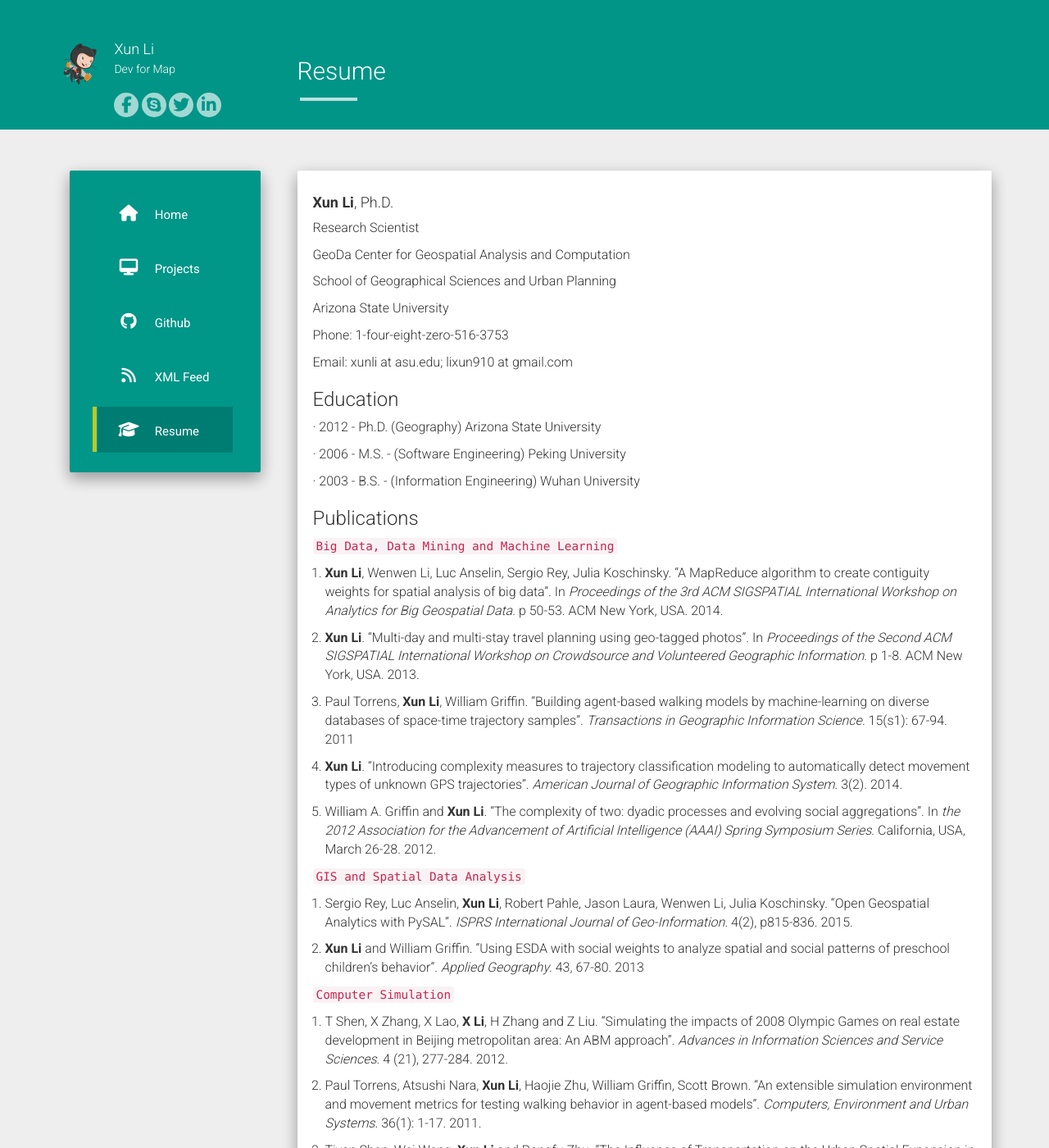
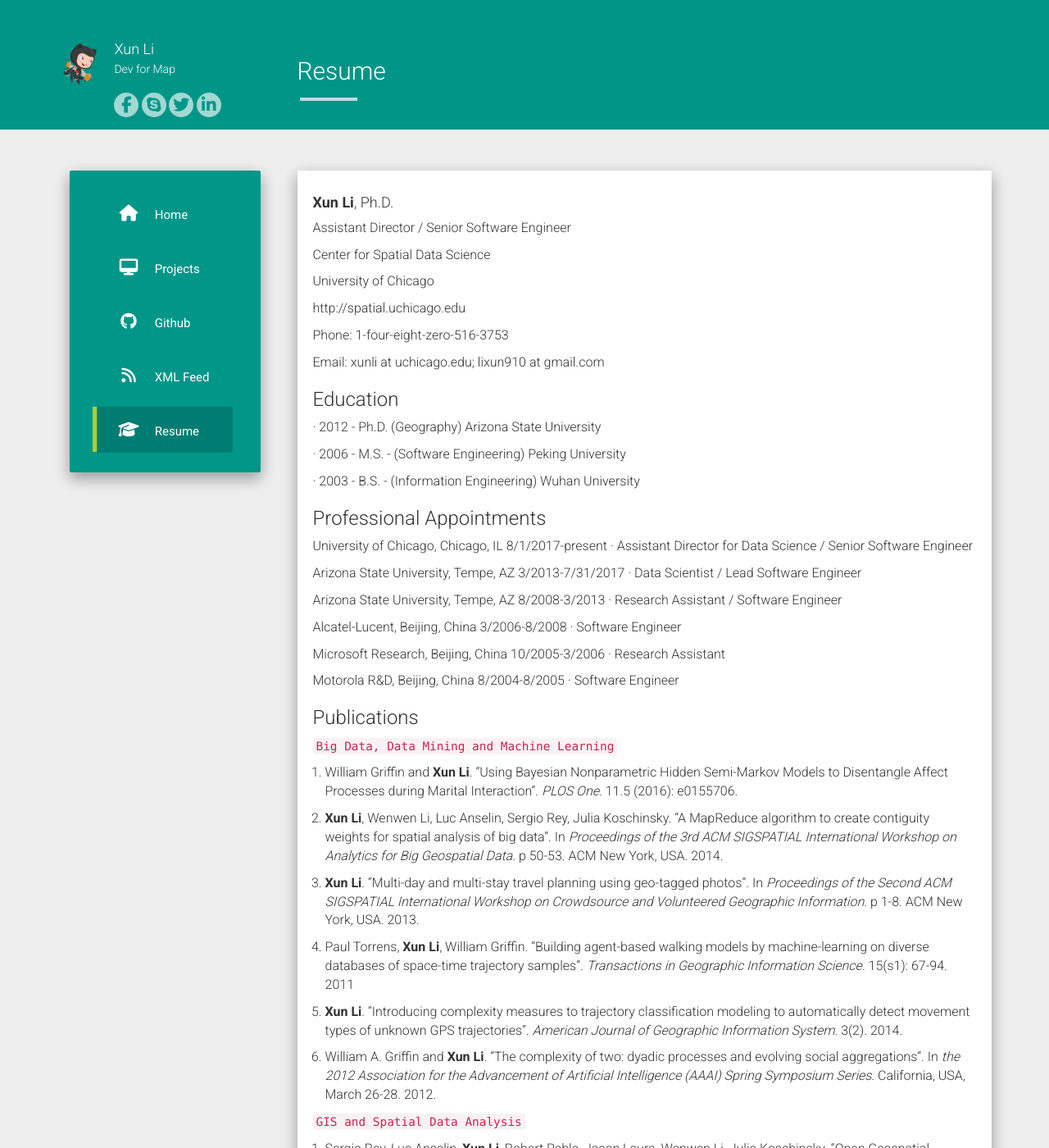
Before and after one commit to lixun910/lixun910.github.io, a Jekyll site: the page built from resume.md, in a window 1280 px wide and 1400 px high. Shown: the whole window at 82% size. Built offline with Jekyll 4.4.1, drawn with Linux system fonts in a browser that asks for light colours; nearby versions of some CDN libraries.

Commit message:
Update resume.md

```diff
--- a/resume.md
+++ b/resume.md
@@ -6,17 +6,17 @@ permalink: /resume/
 
 #### **Xun Li**, Ph.D.
 
-Research Scientist
+Assistant Director / Senior Software Engineer
 
-GeoDa Center for Geospatial Analysis and Computation
+Center for Spatial Data Science
 
-School of Geographical Sciences and Urban Planning
+University of Chicago
 
-Arizona State University
+http://spatial.uchicago.edu
 
 Phone: 1-four-eight-zero-516-3753
 
-Email: xunli at asu.edu; lixun910 at gmail.com
+Email: xunli at uchicago.edu; lixun910 at gmail.com
 
 ### Education
 
@@ -26,8 +26,31 @@ Email: xunli at asu.edu; lixun910 at gmail.com
 
 ·       2003 - B.S. - (Information Engineering) Wuhan University
 
+### Professional Appointments
+
+University of Chicago, Chicago, IL 8/1/2017-present
+·       Assistant Director for Data Science / Senior Software Engineer
+
+Arizona State University, Tempe, AZ 3/2013-7/31/2017
+·       Data Scientist / Lead Software Engineer
+
+Arizona State University, Tempe, AZ 8/2008-3/2013
+·       Research Assistant / Software Engineer
+
+Alcatel-Lucent, Beijing, China 3/2006-8/2008
+·       Software Engineer
+
+Microsoft Research, Beijing, China 10/2005-3/2006
+·       Research Assistant
+
+Motorola R&D, Beijing, China 8/2004-8/2005
+·       Software Engineer
+
+
 ### Publications
 `Big Data, Data Mining and Machine Learning`
+
+13.     William Griffin and **Xun Li**. "Using Bayesian Nonparametric Hidden Semi-Markov Models to Disentangle Affect Processes during Marital Interaction". *PLOS One*. 11.5 (2016): e0155706.
 
 2.     **Xun Li**, Wenwen Li, Luc Anselin, Sergio Rey, Julia Koschinsky. “A MapReduce algorithm to create contiguity weights for spatial analysis of big data”. In *Proceedings of the 3rd ACM SIGSPATIAL International Workshop on Analytics for Big Geospatial Data*. p 50-53. ACM New York, USA. 2014.
 
```
